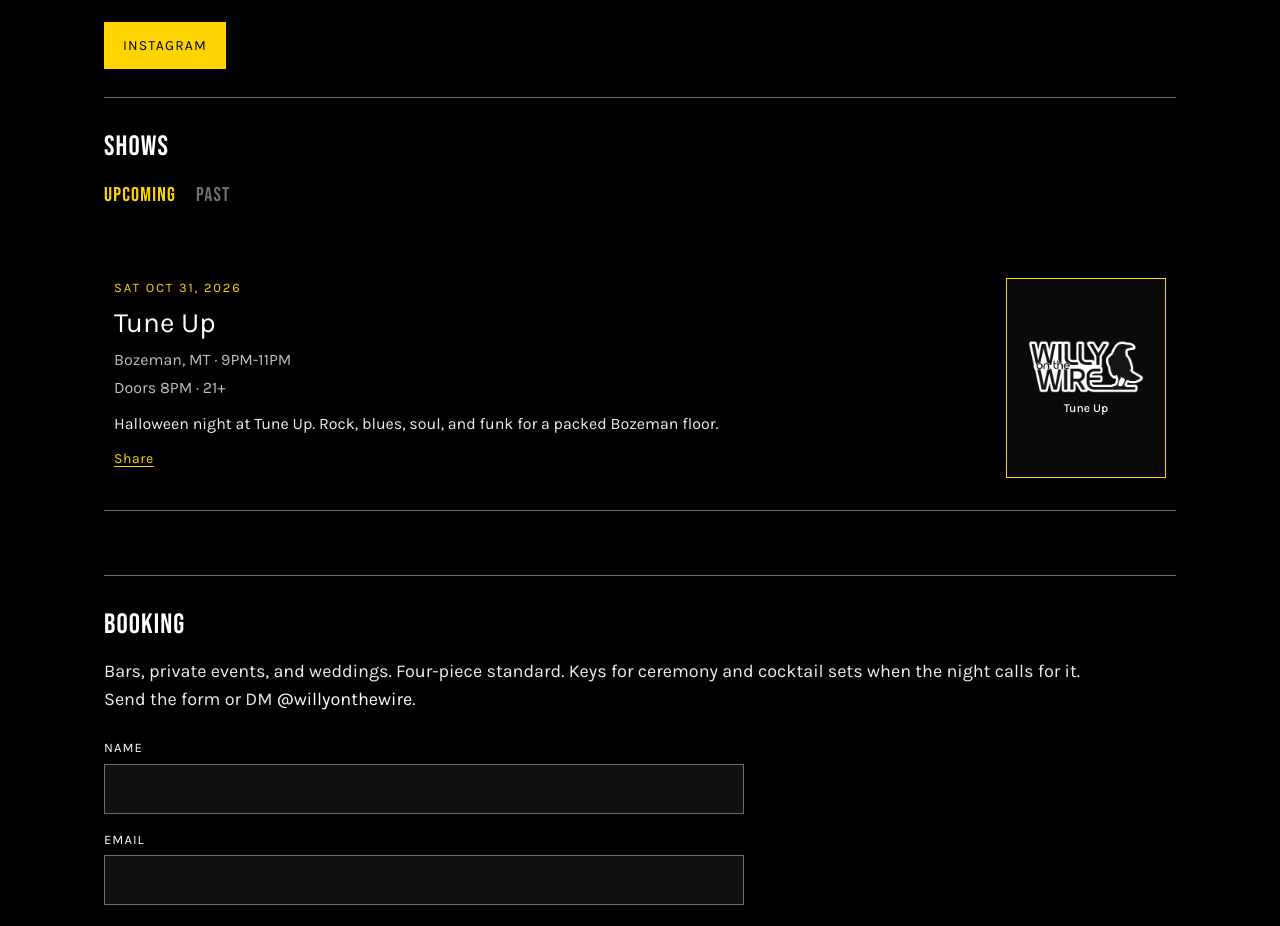
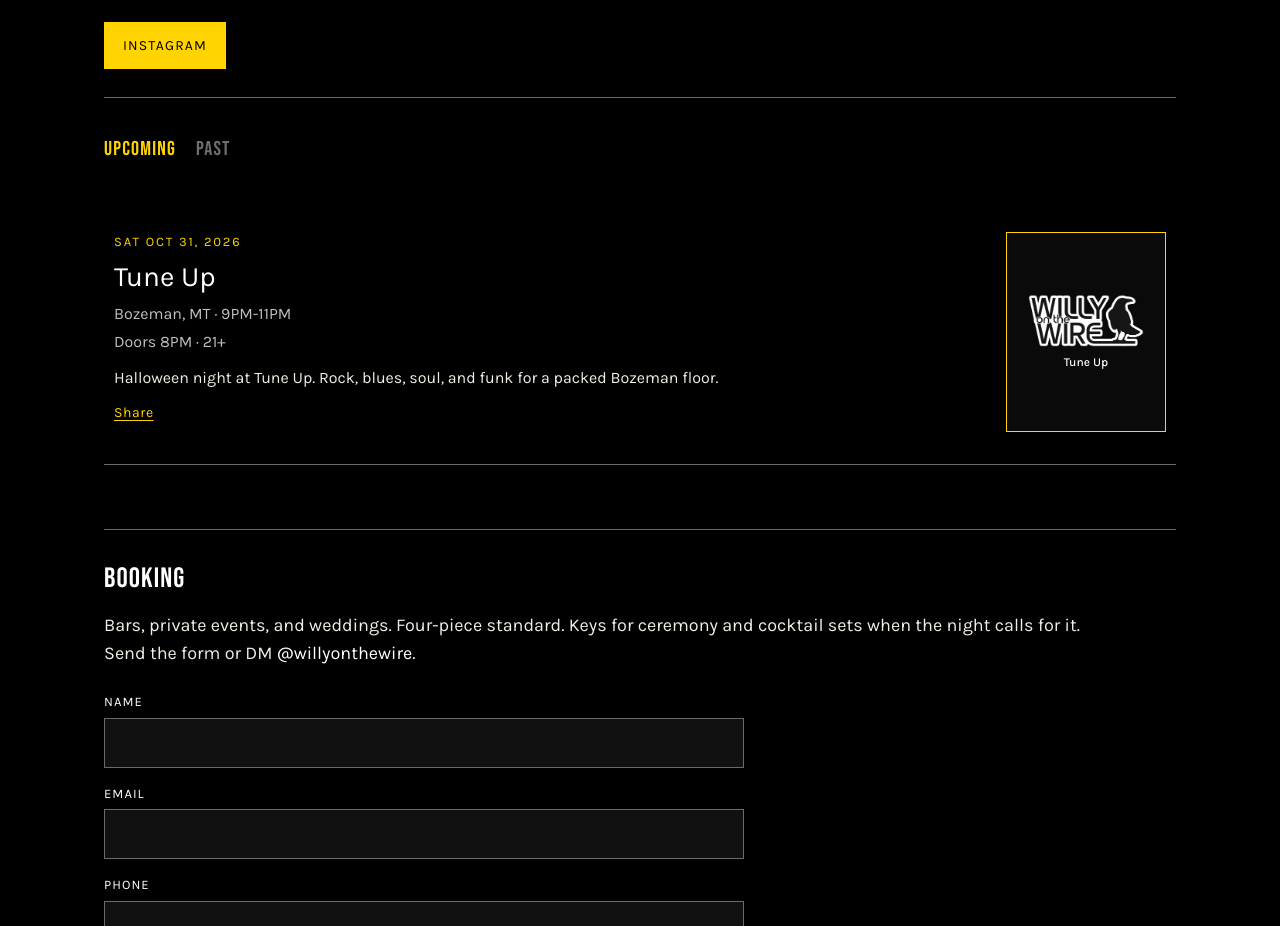
Before and after one commit to Data-Faced/willy-on-the-wire, a Next.js app: page / in a window 1280 px wide. Shown: the part 1545-2471 px from the top of the page. Built offline with nearby package versions, Linux system fonts and the light colour scheme.

Commit message:
Use Upcoming Shows and Past Shows as section headings

```diff
--- a/app/page.js
+++ b/app/page.js
@@ -216,7 +216,6 @@ export default function HomePage() {
       </section>
 
       <section id="shows">
-        <h2>Shows</h2>
         <ShowsList shows={SHOWS} />
       </section>
 
```
